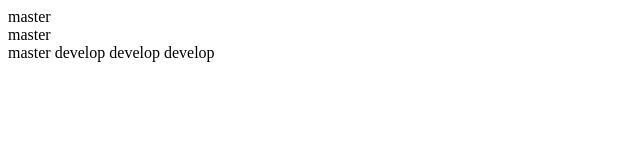
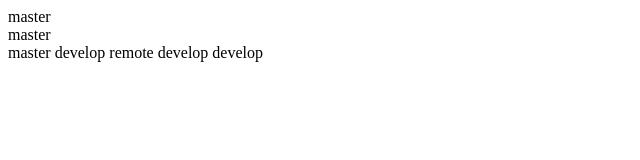
Before and after one commit to bowego/new2, a plain HTML site: page index.html in a window 1280 px wide. Shown: the full height of the page, 0-640 px from the left. Drawn offline with Linux system fonts and the light colour scheme.

Commit message:
develop B change index.html
develop B change index.html

```diff
--- a/index.html
+++ b/index.html
@@ -4,6 +4,7 @@
 <body>master</body> <div>master</div>
 
 <body>master</body> develop
+  <url>remote</url>
 
 develop
 
```
